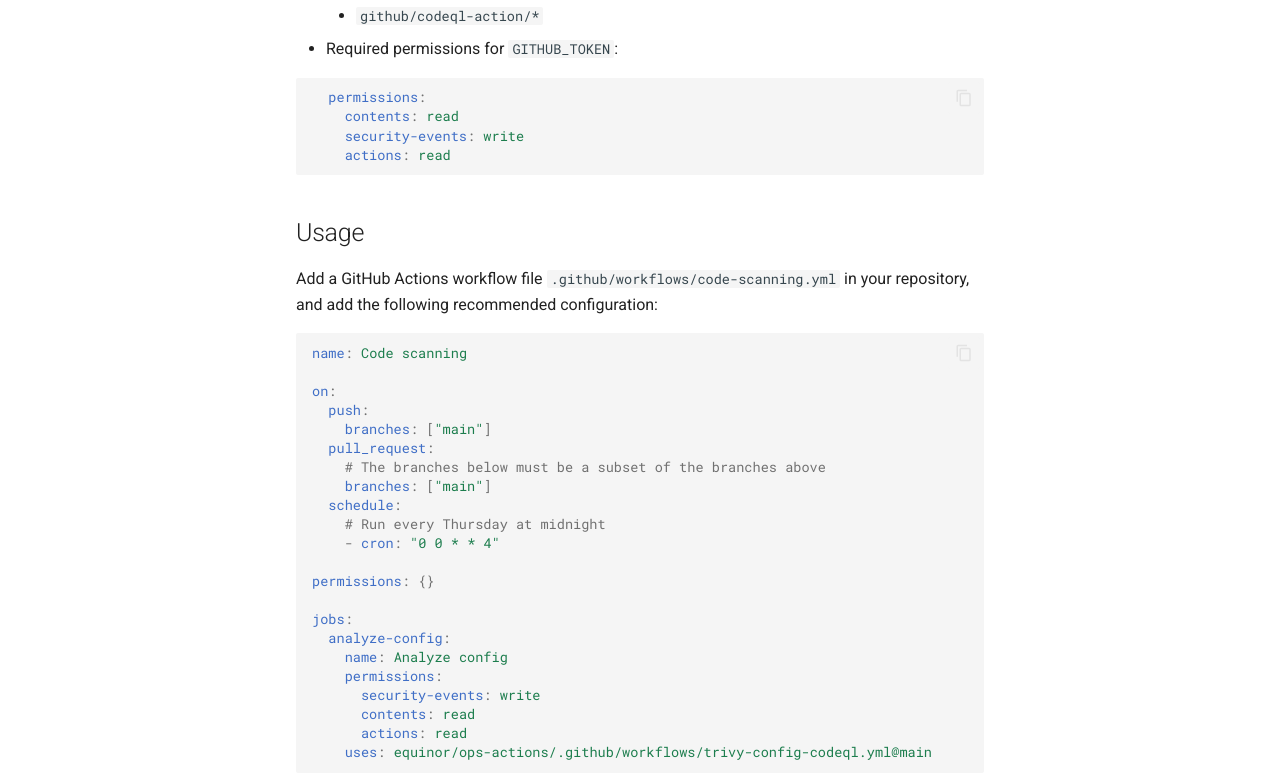
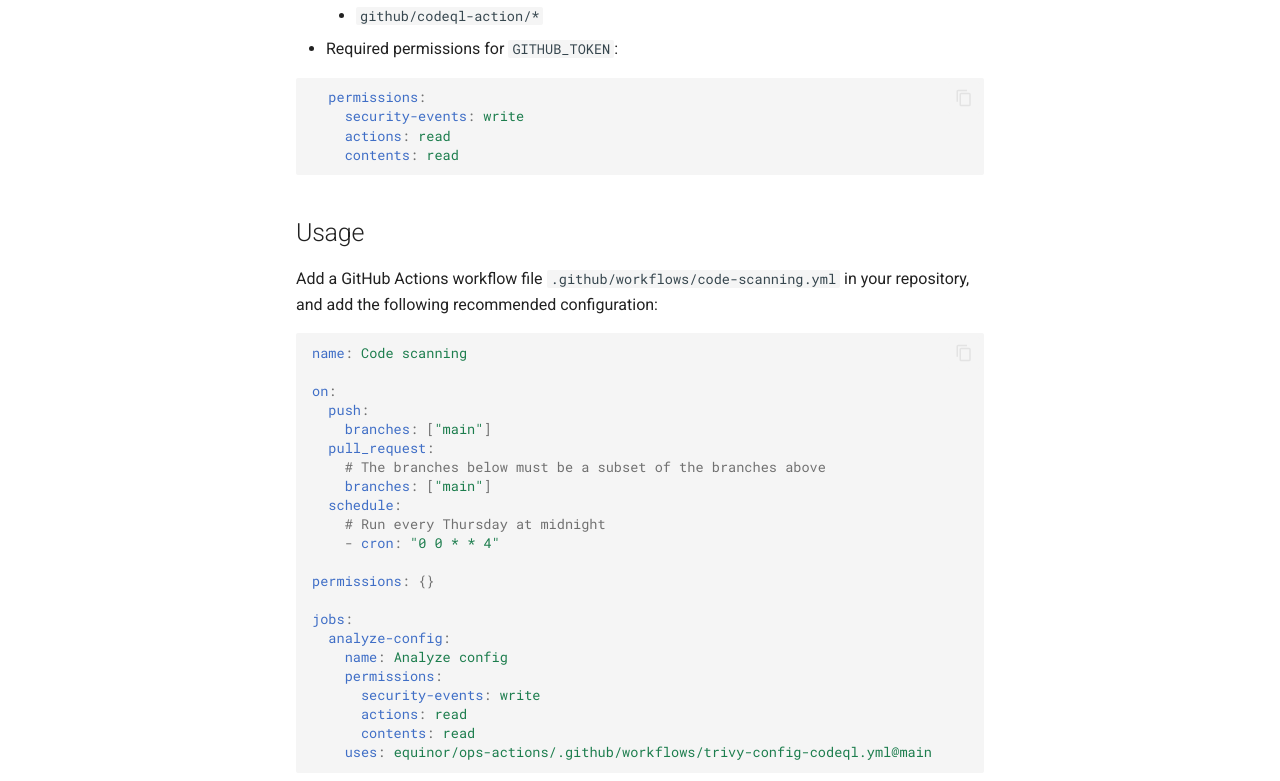
Before and after one commit to equinor/ops-actions, an MkDocs documentation site: the page built from docs/workflows/trivy-config-codeql.md, in a window 1280 px wide and 1400 px high. Shown: the part 616-1397 px from the top of the window. Built offline with MkDocs 1.6.1 and Material for MkDocs 9.7.7, drawn with Linux system fonts in a browser that asks for light colours; comment, search, counter and statistics services are not loaded.

````diff
--- a/docs/workflows/trivy-config-codeql.md
+++ b/docs/workflows/trivy-config-codeql.md
@@ -19,9 +19,9 @@ A reusable GitHub Actions workflow for running Trivy in IaC mode, container mode
 
   ```yaml
     permissions:
-      contents: read
       security-events: write
       actions: read
+      contents: read
   ```
 
 ## Usage
@@ -48,8 +48,8 @@ jobs:
     name: Analyze config
     permissions:
       security-events: write
+      actions: read
       contents: read
-      actions: read
     uses: equinor/ops-actions/.github/workflows/trivy-config-codeql.yml@main
 ```
 
````
Also changed, not shown: docs/workflows/zizmor-codeql.md (+2 -2 lines), 2 other files.
